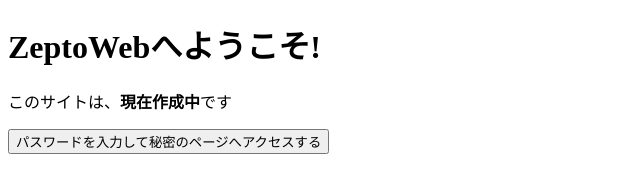
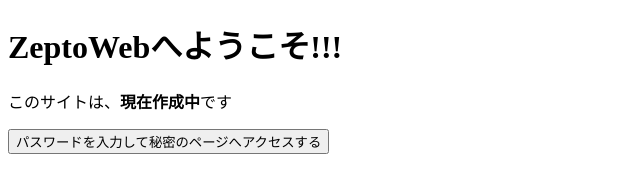
Before and after one commit to zeptoweb/zeptoweb.github.io, a plain HTML site: page index.html in a window 1280 px wide. Shown: the full height of the page, 0-640 px from the left. Drawn offline with Linux system fonts and the light colour scheme.

Commit message:
Update index.html

```diff
--- a/index.html
+++ b/index.html
@@ -11,7 +11,7 @@
     </script>
   </head>
   <body>
-    <h1>ZeptoWebへようこそ!</h1>
+    <h1>ZeptoWebへようこそ!!!</h1>
     <p>このサイトは、<strong>現在作成中</strong>です</p>
     <input type="button" value="パスワードを入力して秘密のページへアクセスする" onclick="gate();">
   </body>
```
